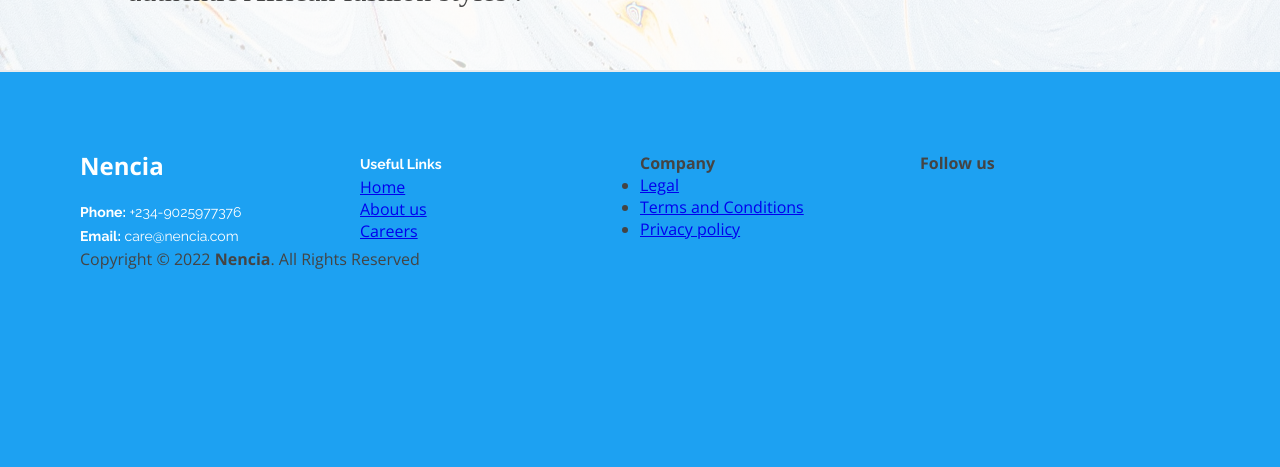
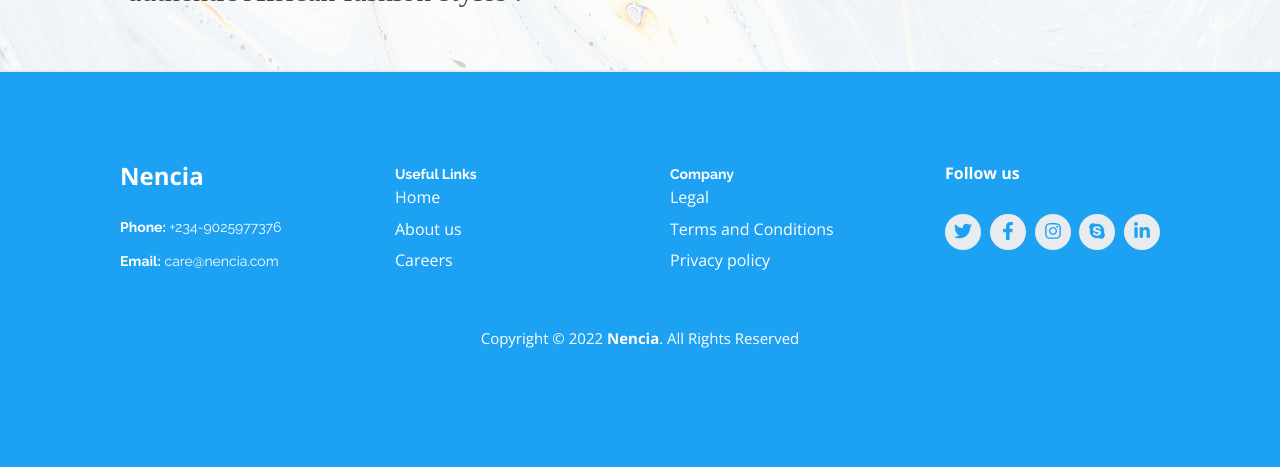
Before and after one commit to Grace229/nencia-app, a React (Create React App) app: page / in a window 1280 px wide. Shown: the part 3453-3920 px from the top of the page. Built offline with nearby package versions, Linux system fonts and the light colour scheme.

Commit message:
added footer

```diff
--- a/public/index.html
+++ b/public/index.html
@@ -21,7 +21,6 @@
       Notice the use of %PUBLIC_URL% in the tags above.
       It will be replaced with the URL of the `public` folder during the build.
       Only files inside the `public` folder can be referenced from the HTML.
-
       Unlike "/favicon.ico" or "favicon.ico", "%PUBLIC_URL%/favicon.ico" will
       work correctly both with client-side routing and a non-root public URL.
       Learn how to configure a non-root public URL by running `npm run build`.
@@ -34,10 +33,8 @@
     <!--
       This HTML file is a template.
       If you open it directly in the browser, you will see an empty page.
-
       You can add webfonts, meta tags, or analytics to this file.
       The build step will place the bundled scripts into the <body> tag.
-
       To begin the development, run `npm start` or `yarn start`.
       To create a production bundle, use `npm run build` or `yarn build`.
     -->
--- a/src/components/footer/Footer.js
+++ b/src/components/footer/Footer.js
@@ -1,4 +1,5 @@
 import React from "react";
+import { FaFacebookF, FaInstagram, FaLinkedinIn, FaSkype, FaTwitter } from "react-icons/fa";
 import { Link } from "react-router-dom";
 import "./Footer.scss";
 
@@ -16,17 +17,17 @@ const Footer = () => {
         </div>
         <div className="footer__container__links">
           <h4>Useful Links</h4>
-          <div className="footer__container__links__unordered">
-            <div className="footer__container__links__unordered__list">
-              <Link className="footer__container__links__unordered__list__link" href="#">Home</Link>
-            </div>
-            <div>
-              <Link className="footer__container__links__unordered__list__link" href="#">About us</Link>
-            </div>
-            <div>
-              <Link className="footer__container__links__unordered__list__link" href="#">Careers</Link>
-            </div>
-          </div>
+          <ul className="footer__container__links__unordered">
+            <li>
+              <Link href="#">Home</Link>
+            </li>
+            <li>
+              <Link href="#">About us</Link>
+            </li>
+            <li>
+              <Link href="#">Careers</Link>
+            </li>
+          </ul>
         </div>
         <div className="footer__container__company">
           <h4>Company</h4>
@@ -46,7 +47,13 @@ const Footer = () => {
         </div>
         <div className="footer__container__social">
           <h4>Follow us</h4>
-          <div className="footer__container__social__media"></div>
+          <div className="footer__container__social__media">
+            <Link><FaTwitter /></Link>
+            <Link><FaFacebookF /></Link>
+            <Link><FaInstagram /></Link>
+            <Link><FaSkype /></Link>
+            <Link><FaLinkedinIn /></Link>
+          </div>
         </div>
       </div>
       <div className="footer__copyright">
--- a/src/components/footer/Footer.scss
+++ b/src/components/footer/Footer.scss
@@ -2,7 +2,7 @@
   display: flex;
   width: 100%;
   background: #1da1f2;
-  padding: 80px;
+  padding: 90px;
   height: 50vh;
   border-top: 2px solid #e9ecee;
   border-bottom: 2px solid #e9ecee;
@@ -15,6 +15,7 @@
     &__company,
     &__social {
       width: 25%;
+      margin-left: 30px;
     }
 
     &__info > h3 {
@@ -27,7 +28,7 @@
     }
     &__info > p {
       font-size: 14px;
-      line-height: 24px;
+      line-height: 34px;
       margin-bottom: 0;
       font-family: "Raleway", sans-serif;
       color: #fff;
@@ -39,5 +40,73 @@
       font-family: "Raleway", sans-serif;
       color: #fff;
     }
+    &__links {
+      ul {
+        list-style: none;
+        display: flex;
+        flex-direction: column;
+        gap: 0.6rem;
+        li > a {
+          text-decoration: none;
+          color: #fff;
+          font-weight: 300;
+        }
+      }
+    }
+    &__company > h4 {
+      font-size: 14px;
+      line-height: 24px;
+      margin-bottom: 0;
+      font-family: "Raleway", sans-serif;
+      color: #fff;
+    }
+    &__company {
+      ul {
+        list-style: none;
+        display: flex;
+        flex-direction: column;
+        gap: 0.6rem;
+        li > a {
+          text-decoration: none;
+          color: #fff;
+          font-weight: 300;
+        }
+      }
+    }
+    &__social {
+      h4 {
+        color: #fff;
+      }
+      &__media {
+        display: flex;
+        gap: 0.3rem;
+        padding-top: 30px;
+
+        a {
+          font-size: 18px;
+          background: #e9ecee;
+          color: #1da1f2;
+          line-height: 1;
+          padding: 8px 0;
+          margin-right: 4px;
+          border-radius: 50%;
+          text-align: center;
+          width: 36px;
+          height: 36px;
+          transition: 0.3s;
+        }
+        a:hover {
+          background: #009cea;
+          color: #fff;
+          text-decoration: none;
+        }
+      }
+    }
+  }
+  &__copyright {
+    color: #fff;
+    text-align: center;
+    padding-top: 50px;
+    font-size: 15px;
   }
 }
```
